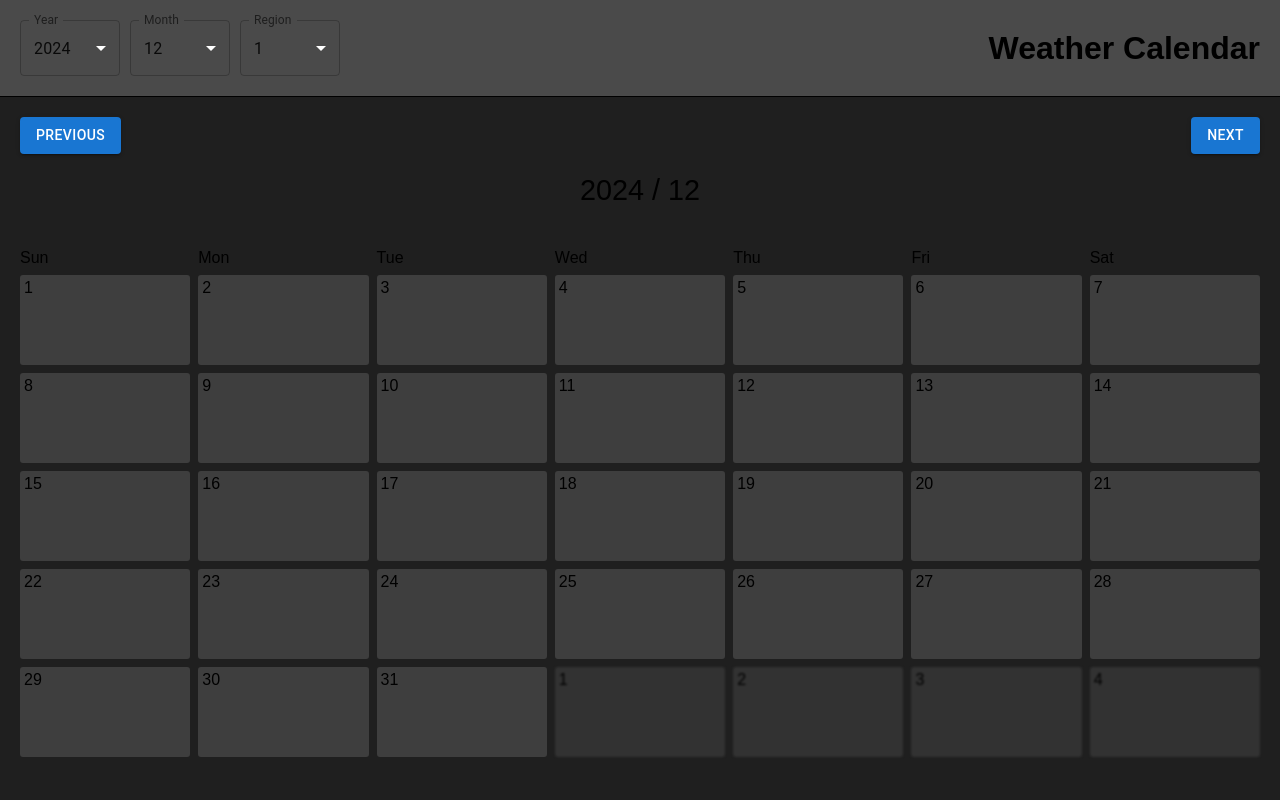
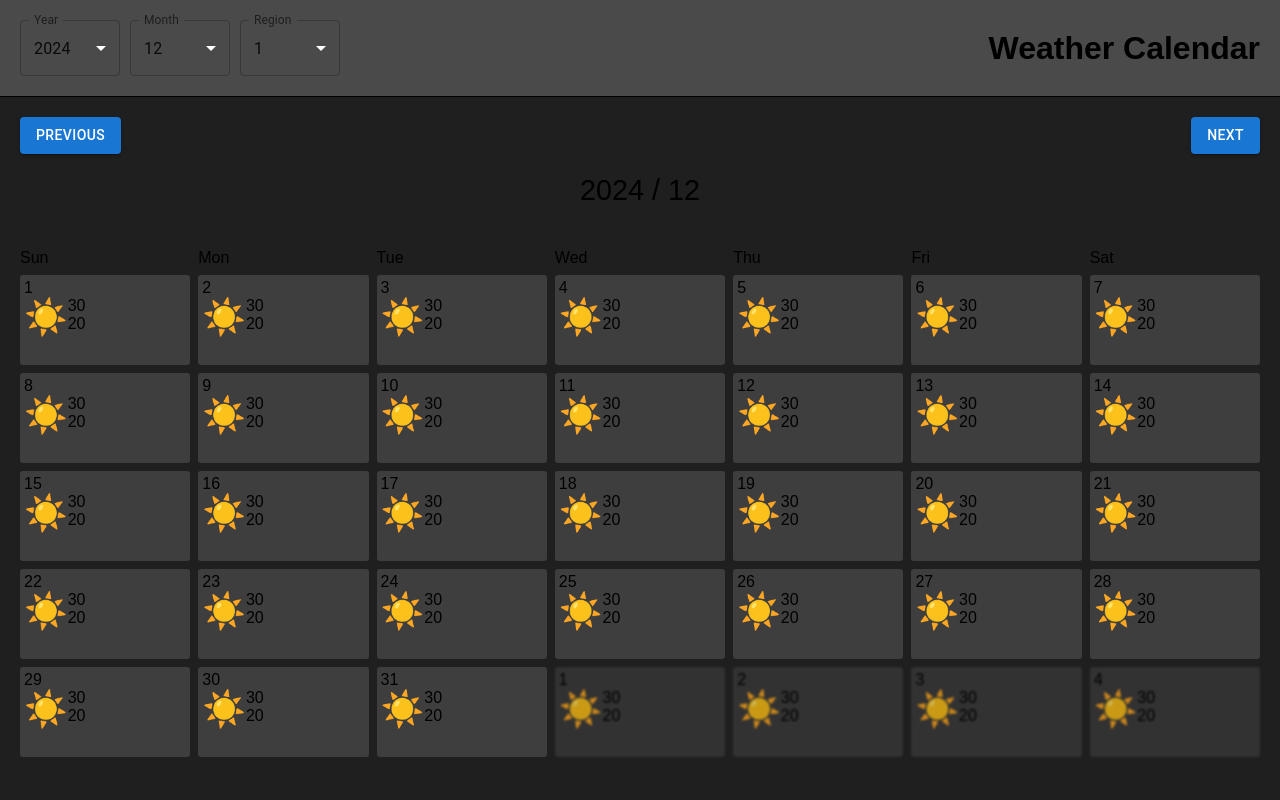
Before and after one commit to Junhyeok99/weather_calendar, a Next.js app: page / in a window 1280 px wide. Shown: the top 800 px of the page. Built offline with nearby package versions, Linux system fonts and the light colour scheme.

Commit message:
feat: add weather data & add styles

```diff
--- a/src/app/page.module.scss
+++ b/src/app/page.module.scss
@@ -63,6 +63,32 @@
             &.inactive {
                 filter: brightness(0.8) blur(1px);
             }
+
+            .gridItemWrapper {
+                display: flex;
+                flex-direction: column;
+                justify-content: flex-start;
+                height: 100%;
+            }
+
+            .weatherDisplay {
+                display: flex;
+                flex-direction: row;
+                justify-content: flex-start;
+                height: 100%;
+
+                .weather {
+                    font-size: 35px;
+                    user-select: none;
+                }
+
+                .temperatureWrapper {
+                    display: flex;
+                    flex-direction: column;
+                    justify-content: flex-start;
+                    height: 100%;
+                }
+            }
         }
     }
 }
--- a/src/app/page.tsx
+++ b/src/app/page.tsx
@@ -8,11 +8,29 @@ import { getMonthlyDates, getWeatherDataByRegion } from 'utils';
 
 import styles from './page.module.scss';
 
+const WeatherIconMap = (weather: string) => {
+  switch (weather) {
+    case '맑음':
+      return '☀️';
+    case '구름많음':
+      return '🌥️';
+    case '흐림':
+      return '☁️';
+    case '흐리고 비':
+      return '🌧️';
+    case '흐리고 비/눈':
+      return '🌨️';
+    default:
+      return '🚧';
+  }
+};
+
 export default function Home() {
   const [region, setRegion] = useState(1);
   const [year, setYear] = useState(new Date(Date.now()).getFullYear());
   const [month, setMonth] = useState(new Date(Date.now()).getMonth()); // January: 0 - December: 11
   const [monthData, setMonthData] = useState<{ date: string; dayOfWeek: string; thisMonth: boolean }[]>([]);
+  const [weatherData, setWeatherData] = useState<{ id: number; region: string; date: string; tMax: string; tMin: string; weather: string }[]>([]);
   const [isWeekStartsWithSunday, setIsWeekStartsWithSunday] = useState(true);
 
   const onClickPrevMonth = useCallback(() => {
@@ -35,7 +53,16 @@ export default function Home() {
   const GridItems = React.Children.toArray(
     monthData.map((item, index) => (
       <Grid className={`${styles.gridItemDate} ${!item.thisMonth && styles.inactive}`} size={12 / 7} key={index}>
-        {item.date}
+        <div className={styles.gridItemWrapper}>
+          <div>{item.date}</div>
+          <div className={styles.weatherDisplay}>
+            <div className={styles.weather}>☀️</div>
+            <div className={styles.temperatureWrapper}>
+              <div>30</div>
+              <div>20</div>
+            </div>
+          </div>
+        </div>
       </Grid>
     )),
   );
@@ -70,6 +97,11 @@ export default function Home() {
     setMonthData(prevMonthData.concat(currentMonthData, nextMonthData));
   }, [year, month, isWeekStartsWithSunday]);
 
+  // 선택된 달과 Region에 해당하는 날씨 Data를 받아오는 useEffect
+  useEffect(() => {
+    setWeatherData(getWeatherDataByRegion(region.toString(), year, month));
+  }, [month, region, year]);
+
   return (
     <div className={styles.wrapper}>
       <header className={styles.header}>
@@ -102,9 +134,9 @@ export default function Home() {
         <div className={styles.dateDisplay}>{`${year} / ${month + 1}`}</div>
         <Grid container rowSpacing={1} columnSpacing={1} className={styles.grid}>
           {React.Children.toArray(
-            (isWeekStartsWithSunday ? ['Sun', 'Mon', 'Tue', 'Wed', 'Thu', 'Fri', 'Sat'] : ['Mon', 'Tue', 'Wed', 'Thu', 'Fri', 'Sat', 'Sun']).map((item, index) => (
+            (isWeekStartsWithSunday ? ['Sun', 'Mon', 'Tue', 'Wed', 'Thu', 'Fri', 'Sat'] : ['Mon', 'Tue', 'Wed', 'Thu', 'Fri', 'Sat', 'Sun']).map((dayOfWeek, index) => (
               <Grid className={styles.gridItemIdx} size={12 / 7} key={index}>
-                {item}
+                {dayOfWeek}
               </Grid>
             )),
           )}
--- a/src/utils/index.ts
+++ b/src/utils/index.ts
@@ -28,7 +28,18 @@ export function getMonthlyDates(
 }
 
 // 백엔드 API가 이런 기능을 할 것이라고 가정하고 만든 함수
-export function getWeatherDataByRegion(region: string) {
+export function getWeatherDataByRegion(region: string, year: number, month: number) {
   //since we have region 1 - 16, input must be "1" - "16"
-  return wd.filter((item) => item.region === region);
+  console.log(wd.reduce((acc, cur) => ({ ...acc, [cur.wthrSKY_PTY]: 0 }), {}));
+
+  return wd
+    .filter((item) => item.region === region && item.wthrDate.includes(`${year}-${month + 1}`))
+    .map((item) => ({
+      id: item.wthrIdx,
+      region: item.region,
+      date: item.wthrDate,
+      tMax: item.wthrTMax,
+      tMin: item.wthrTMin,
+      weather: item.wthrSKY_PTY,
+    }));
 }
```
